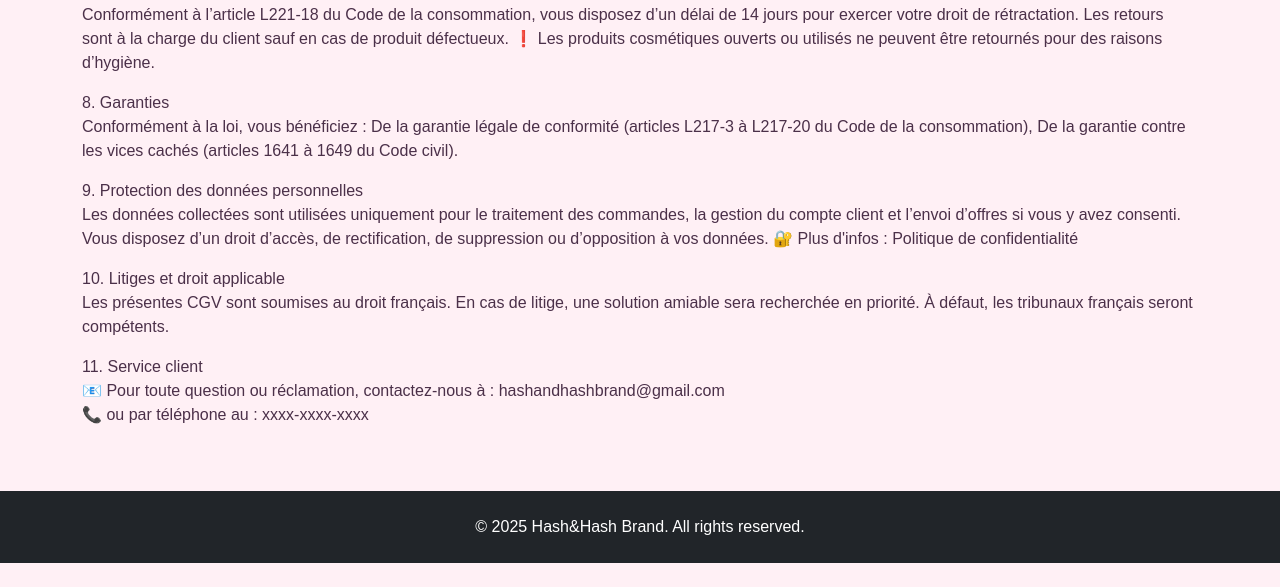
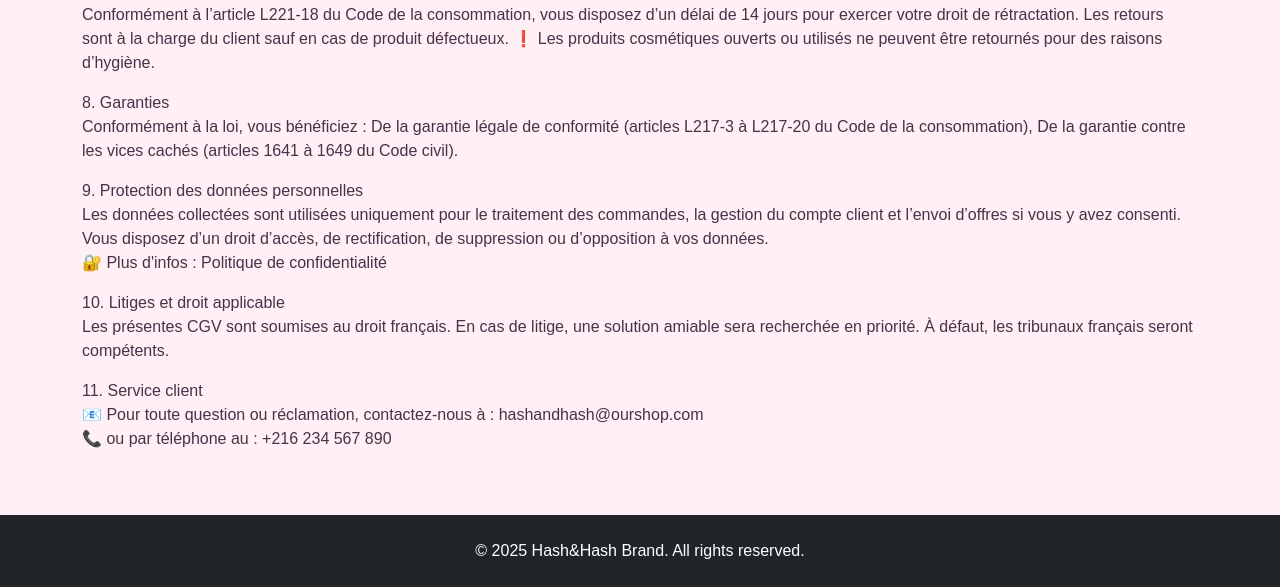
Before and after one commit to islembriki/makeup_project, a Symfony app: template templates/cgv/index.html.twig in a window 1280 px wide. Shown: the part 711-1298 px from the top of the page. Before the commit the page ends 1274 px from the top, so only its background shows below. Run offline with Twig, Linux system fonts and the light colour scheme; the template is opened without the code that fills it, so the values that code supplies are empty; some libraries are stand-ins or nearby versions.

Commit message:
changement_twig_CGV

```diff
--- a/templates/cgv/index.html.twig
+++ b/templates/cgv/index.html.twig
@@ -39,16 +39,15 @@
       </p>
        <p> 9. Protection des données personnelles<br>
         Les données collectées sont utilisées uniquement pour le traitement des commandes, la gestion du compte client et l’envoi d’offres si vous y avez consenti.
-        Vous disposez d’un droit d’accès, de rectification, de suppression ou d’opposition à vos données.
-
+        Vous disposez d’un droit d’accès, de rectification, de suppression ou d’opposition à vos données.<br>
         🔐 Plus d'infos : Politique de confidentialité
        </p>
       <p> 10. Litiges et droit applicable<br>
         Les présentes CGV sont soumises au droit français. En cas de litige, une solution amiable sera recherchée en priorité. À défaut, les tribunaux français seront compétents.
       </p>
        <p> 11. Service client<br>
-        📧 Pour toute question ou réclamation, contactez-nous à : hashandhashbrand@gmail.com<br>
-        📞 ou par téléphone au : xxxx-xxxx-xxxx<br>
+        📧 Pour toute question ou réclamation, contactez-nous à : hashandhash@ourshop.com<br>
+        📞 ou par téléphone au : +216 234 567 890<br>
        </p>
     </div>
 
```
